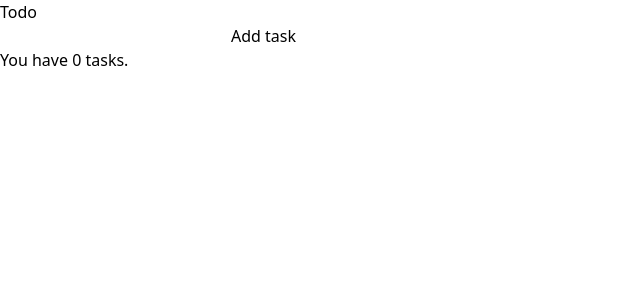
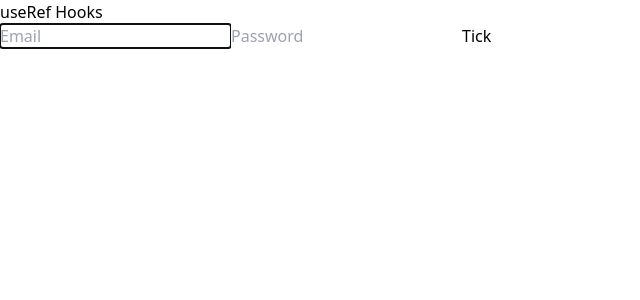
Before and after one commit to hilmanXcode/learn-react-parsinta, a React (Vite) app: page / in a window 1280 px wide. Shown: the top 300 px of the page, without its empty margins (0-640 px from the left). Built offline with nearby package versions, Linux system fonts and the light colour scheme.

Commit message:
learn: Meet with useRef

```diff
--- a/src/App.jsx
+++ b/src/App.jsx
@@ -1,11 +1,37 @@
 import PlaceContentCenter from "./components/PlaceContentCenter";
-import Todo from "./components/Todo";
+import Card from "./components/Card";
+import { useRef, useState } from "react";
+import Button from "./components/Button";
+import Input from "./components/Input";
 
 const App = () => {
+  // const inputRef = useRef(null);
+  // const tick = useRef(0);
+  // const [tick, setTick] = useState(0);
+
+  const handleClick = () => {
+    // inputRef.current.focus();
+    // tick.current = tick.current + 1;
+
+    // console.log(tick.current);
+    // const nextTick = tick +1;
+    // setTick(nextTick);
+    // console.log(nextTick);
+  }
 
   return(
     <PlaceContentCenter>
-      <Todo/>
+      <Card>
+        <Card.Title>useRef Hooks</Card.Title>
+        <Card.Body>
+          <Input isFocused placeholder={"Email"} />
+          <Input placeholder={"Password"} />
+          <Button className={'bg-black'} onClick={handleClick}>Tick</Button>
+        </Card.Body>
+        <Card.Footer>
+          {/* You clicked {tick.current} times. */}
+        </Card.Footer>
+      </Card>
     </PlaceContentCenter>
   )
 
--- a/src/components/Button.jsx
+++ b/src/components/Button.jsx
@@ -1,6 +1,6 @@
 const Button = (props) => {
     const {children, className = 'bg-purple-600'} = props;
-    return (<button {...props} className={`${className} [&>svg]:w-5 [&>svg]:h-5 [&>svg]:stroke-1 inline-flex justify-center whitespace-nowrap items-center gap-x-2 text-white px-4 h-10 py-2 rounded`}>
+    return (<button {...props} className={`${className} [&>svg]:w-5 [&>svg]:h-5 [&>svg]:stroke-1 inline-flex justify-center whitespace-nowrap items-center gap-x-2 text-white px-4 h-10 py-2 rounded-lg`}>
       {children}
     </button>
     )
--- a/src/components/Input.jsx
+++ b/src/components/Input.jsx
@@ -1,6 +1,16 @@
-const Input = ({type = 'text', ...props}) => {
+import { useEffect, useRef } from "react";
+
+const Input = ({isFocused = false, type = 'text', ...props}) => {
+    const inputRef = useRef(null);
+
+    useEffect(() => {
+        if(isFocused){
+            inputRef.current.focus();
+        }
+    }, []);
+
     return (
-        <input {...props} className={'transition duration-300 w-full focus:outline-none focus:ring focus:ring-blue-200 focus:border-blue-400 border-slate-300 shadow-sm rounded-lg'} type={type} />
+        <input ref={inputRef} {...props} className={'transition duration-300 w-full focus:outline-none focus:ring focus:ring-blue-200 focus:border-blue-400 border-slate-300 shadow-sm rounded-lg'} type={type} />
     )
 }
 
```
